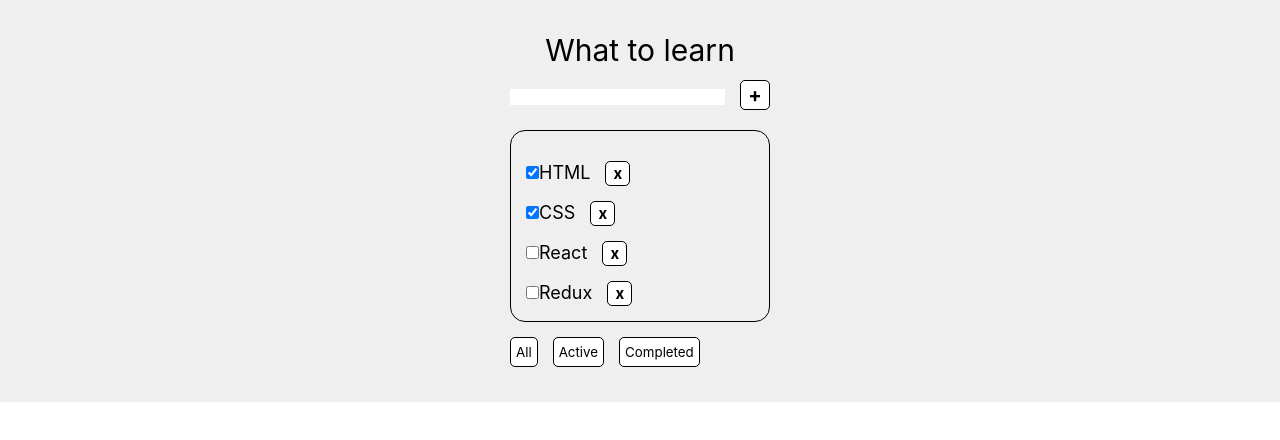
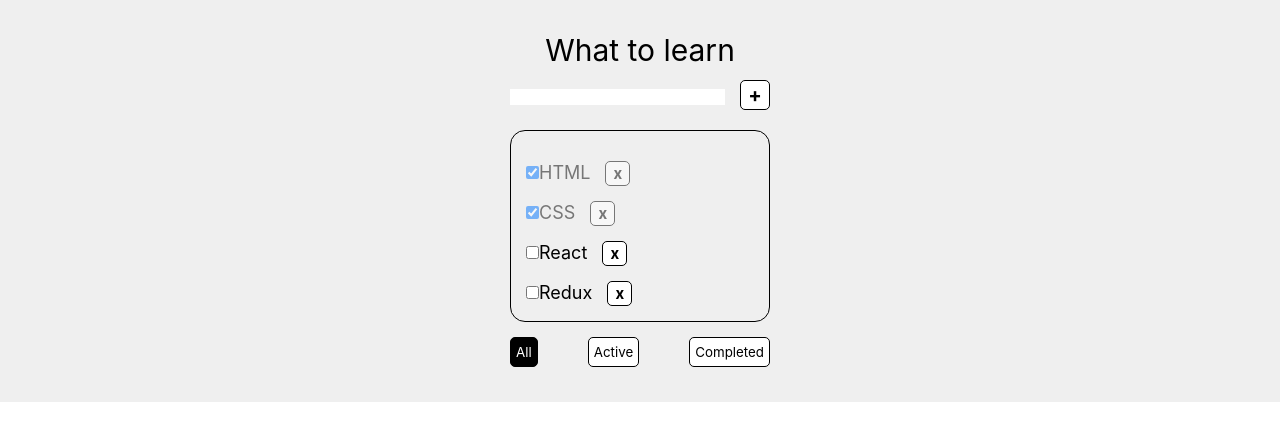
Before and after one commit to AnnaKondrDeveloper/Listifly, a React (Create React App) app: page / in a window 1280 px wide. Shown: the top 440 px of the page. Built offline with nearby package versions, Linux system fonts and the light colour scheme.

Commit message:
Added error for empty input; added classes for completed tasks and buttons

```diff
--- a/src/App.css
+++ b/src/App.css
@@ -106,6 +106,10 @@ h1, h2, h3, h4, h5, h6 {
 	margin-top: 15px;
 }
 
+.list_item_done {
+	opacity: 0.5;
+}
+
 .list_item_button {
 	background-color: white;
 	height: 25px;
@@ -116,13 +120,23 @@ h1, h2, h3, h4, h5, h6 {
 	font-size: 15px;
 }
 
+.list_buttons {
+	display: flex;
+	justify-content: space-between;
+}
+
 .list_button {
 	margin-top: 15px;
 	background-color: white;
 	height: 30px;
 	border: 1px solid black;
-	margin-right: 15px;
 	padding: 5px;
+}
+
+.list_button_active {
+	background-color: black;
+	color: white;
+	font-size: bold;
 }
 
 .list_button_plus {
@@ -134,3 +148,11 @@ h1, h2, h3, h4, h5, h6 {
 	font-weight: bold;
 	font-size: 20px;
 }
+
+.error {
+	border: 1px solid red;
+}
+
+.error_text {
+	color: red;
+}
--- a/src/App.tsx
+++ b/src/App.tsx
@@ -76,6 +76,7 @@ function App() {
 			changeFilter = {changeFilter}
 			addTask = {addTask}
 			changeStatus = {changeStatus}
+			filter = {filter}
 			/>
 			{/* <ToDolist title = "Books" tasks={tasks2}/>
 			<ToDolist title = "Movie" tasks={tasks3}/> */}
--- a/src/ToDoList.tsx
+++ b/src/ToDoList.tsx
@@ -8,6 +8,7 @@ type PropsType = {
 	changeFilter: (value: FilterValuesType) => void
 	addTask: (newTaskName: string) => void
 	changeStatus: (taskId: string, isDone: boolean ) => void
+	filter: FilterValuesType
 }
 
 export type TaskType ={
@@ -18,17 +19,19 @@ export type TaskType ={
 
 export function ToDolist(props:PropsType) {
 
-	const [newTaskName, setNewTaskName] = useState("")
+	const [newTaskName, setNewTaskName] = useState("");
+	const [error, setError] = useState<string | null>(null)
 
 	return (
 		<div className="list_items">
 		<h2 className="list_title">{props.title}</h2>
 		<div>
-			<input type="text" value = {newTaskName}
+			<input className={error ? "error" : ""} type="text" value = {newTaskName}
 			onChange = {(e) => {
 					setNewTaskName(e.currentTarget.value);
 				}}
 				onKeyPress = {(e) => {
+					setError(null)
 					if (e.charCode === 13) {
 						props.addTask(newTaskName);
 						setNewTaskName("");
@@ -36,14 +39,20 @@ export function ToDolist(props:PropsType) {
 				}}
 				/>
 			<button className="list_button_plus" onClick = { () => {
+				//Check empty input and trim spaces
+				if ( newTaskName.trim() === "") {
+					setError("Field is required")
+					return
+				}
 				props.addTask(newTaskName);
 				setNewTaskName("");
 					}
 				}>+</button>
+				<div className="error_text">{error}</div>
 		</div>
 			<ul> {
 					props.tasks.map( task => {
-						return <li key={task.id} className="list_item">
+						return <li key={task.id} className={`list_item ${ task.isDone && "list_item_done"}`}>
 							<input type="checkbox"
 							onChange = { (e) => {
 								props.changeStatus(task.id, e.currentTarget.checked)}}
@@ -53,10 +62,10 @@ export function ToDolist(props:PropsType) {
 					})
 				}
 			</ul>
-			<div>
-				<button className="list_button" onClick={() => {props.changeFilter("all")}}>All</button>
-				<button className="list_button" onClick={() => {props.changeFilter("active")}}>Active</button>
-				<button className="list_button" onClick={() => {props.changeFilter("completed")}}>Completed</button>
+			<div className = "list_buttons">
+				<button className= {`list_button ${ props.filter === "all" ? "list_button_active" : ""}`} onClick={() => {props.changeFilter("all")}}>All</button>
+				<button className={`list_button ${ props.filter === "active" ? "list_button_active" : ""}`}  onClick={() => {props.changeFilter("active")}}>Active</button>
+				<button className={`list_button ${ props.filter === "completed" ? "list_button_active" : ""}`}  onClick={() => {props.changeFilter("completed")}}>Completed</button>
 			</div>
 		</div>
 	)
```
